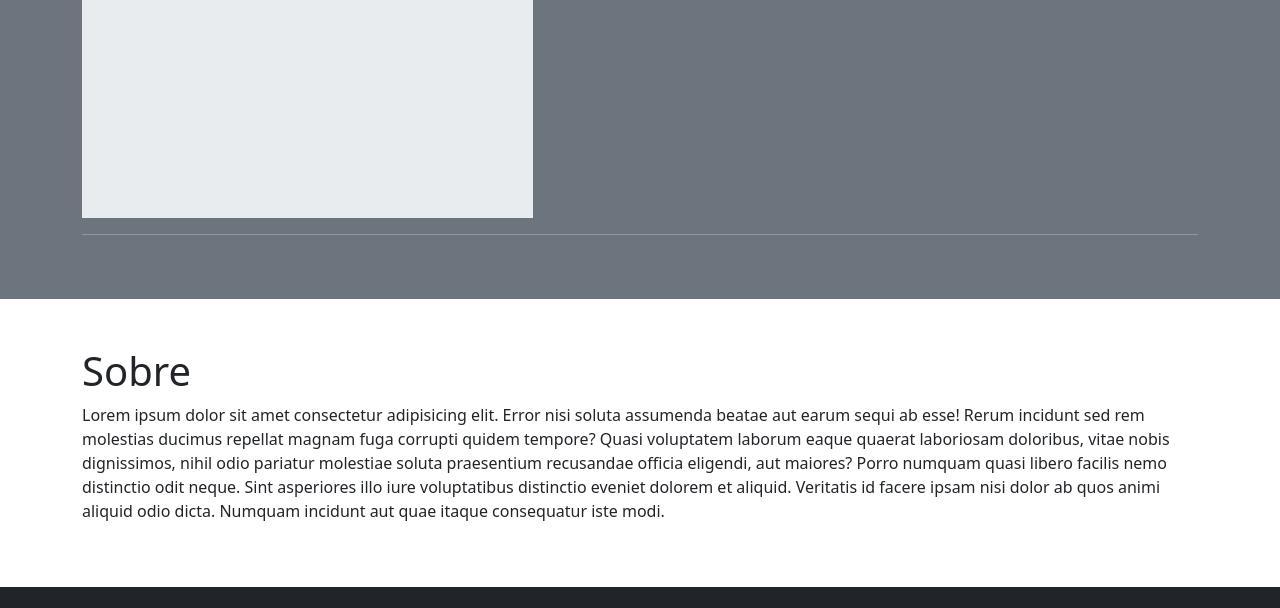
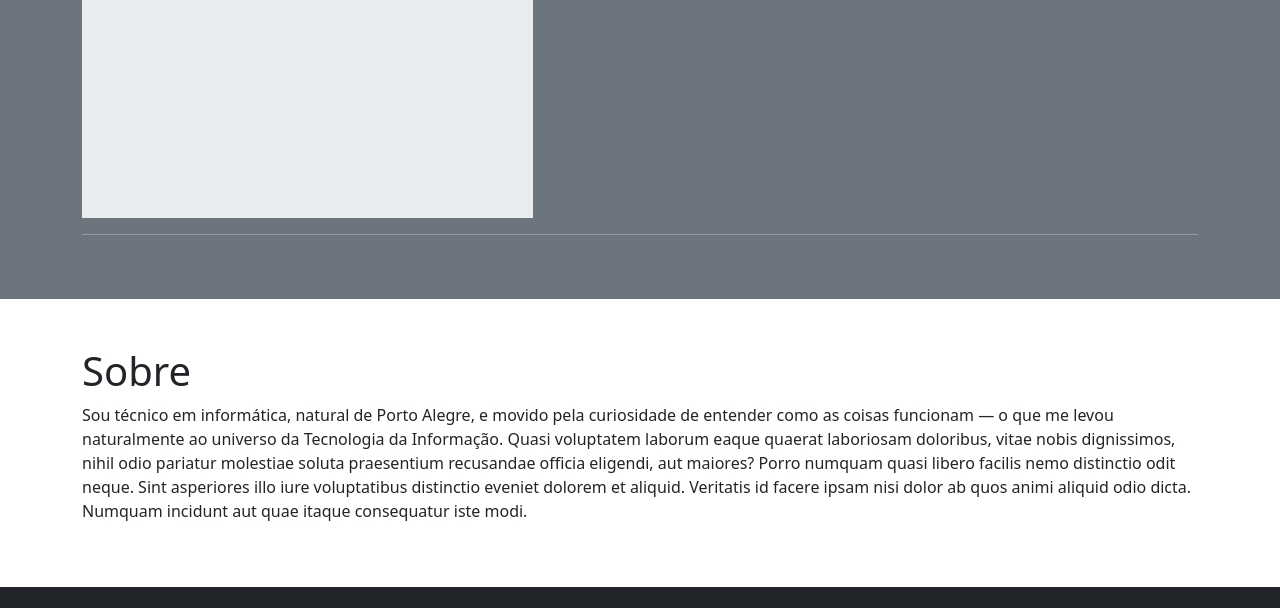
Before and after one commit to felipeguedesmaciel/portifolio, a plain HTML site: page index.html in a window 1280 px wide. Shown: the part 2545-3153 px from the top of the page. Drawn offline with nearby package versions, Linux system fonts and the light colour scheme.

Commit message:
Testando texto sessão sobre

```diff
--- a/index.html
+++ b/index.html
@@ -206,7 +206,8 @@
         <div class="container-fluid">
             <div class="container py-5">
                 <h1 id="sobre">Sobre</h1>
-                <p>Lorem ipsum dolor sit amet consectetur adipisicing elit. Error nisi soluta assumenda beatae aut earum sequi ab esse! Rerum incidunt sed rem molestias ducimus repellat magnam fuga corrupti quidem tempore?
+                <p>
+Sou técnico em informática, natural de Porto Alegre, e movido pela curiosidade de entender como as coisas funcionam — o que me levou naturalmente ao universo da Tecnologia da Informação.
                 Quasi voluptatem laborum eaque quaerat laboriosam doloribus, vitae nobis dignissimos, nihil odio pariatur molestiae soluta praesentium recusandae officia eligendi, aut maiores? Porro numquam quasi libero facilis nemo distinctio odit neque.
                 Sint asperiores illo iure voluptatibus distinctio eveniet dolorem et aliquid. Veritatis id facere ipsam nisi dolor ab quos animi aliquid odio dicta. Numquam incidunt aut quae itaque consequatur iste modi.</p>
             </div>
```
